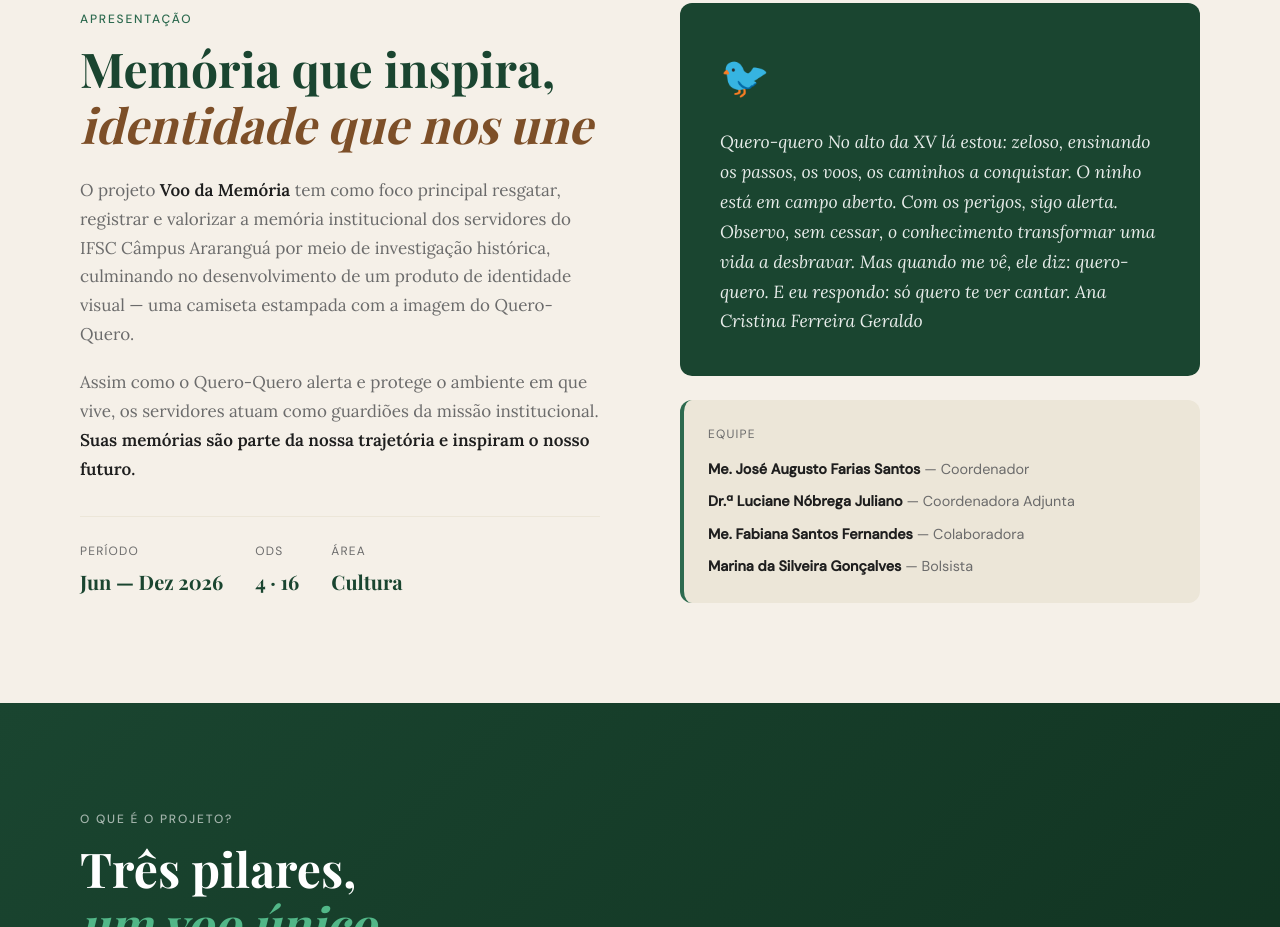
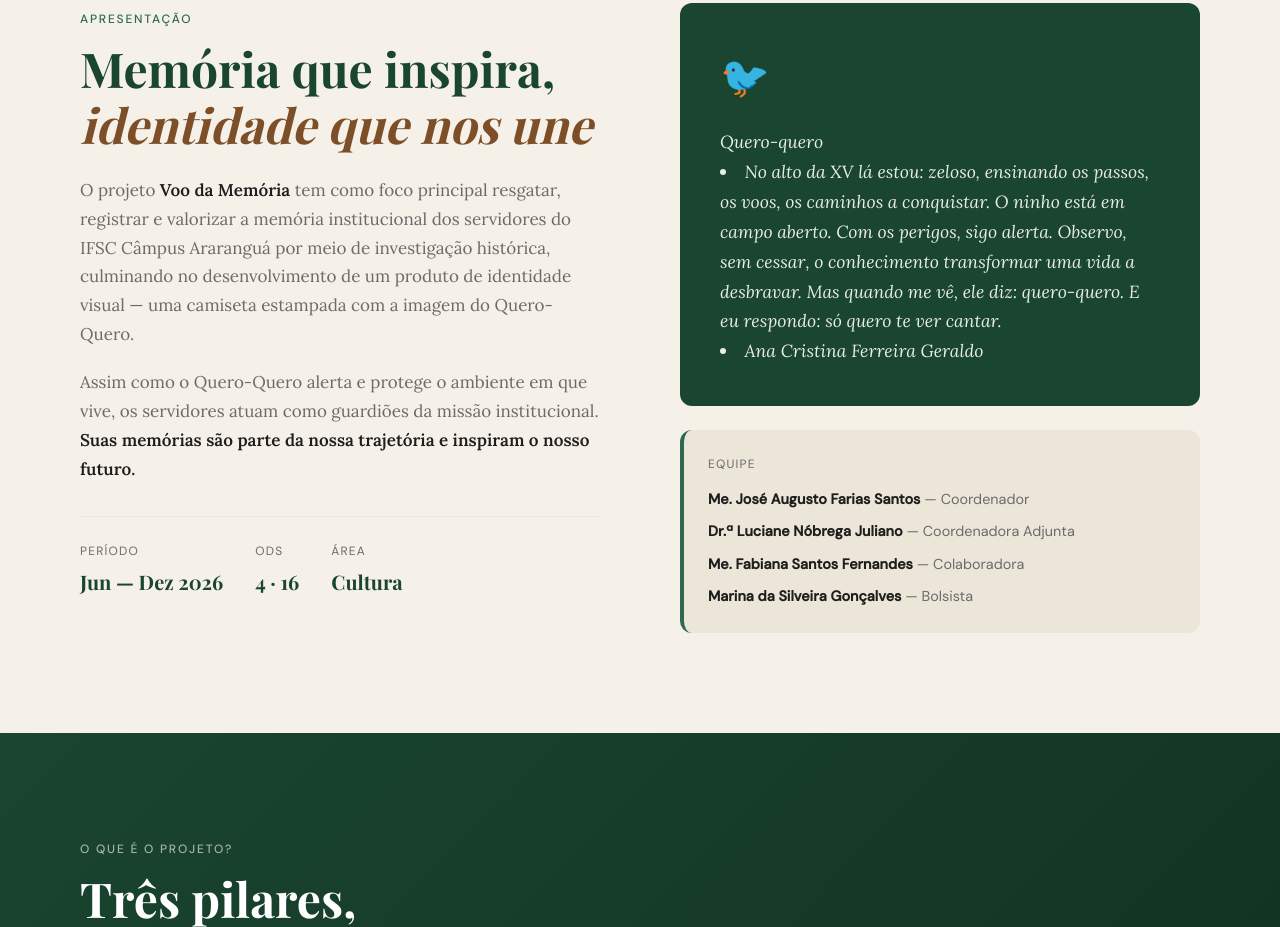
Before and after one commit to augusthos-city/voo-da-memoria, a website: page public/index.html in a window 1280 px wide. Shown: the part 897-1824 px from the top of the page. Drawn offline with nearby package versions, Linux system fonts and the light colour scheme; no server answers; a web font is replaced by a local one.

Commit message:
Update index.html

```diff
--- a/public/index.html
+++ b/public/index.html
@@ -102,7 +102,7 @@
           <blockquote>
            Quero-quero</li>
 
-No alto da XV lá estou:
+<li>No alto da XV lá estou:
 zeloso, ensinando os passos,
 os voos,
 os caminhos a conquistar.
@@ -117,7 +117,7 @@ Mas quando me vê,
 ele diz: quero-quero.
 E eu respondo:
 só quero te ver cantar.</li>
-            Ana Cristina Ferreira Geraldo
+            <li>Ana Cristina Ferreira Geraldo
           </blockquote>
         </div>
         <div class="sobre-team">
```
